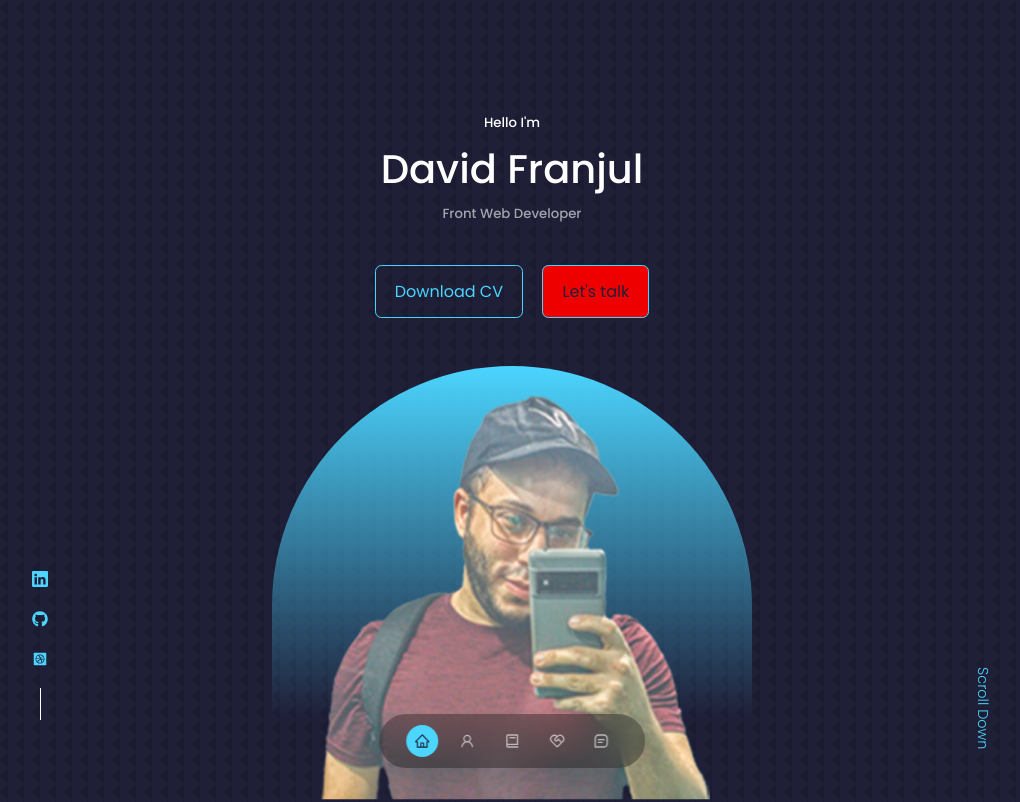
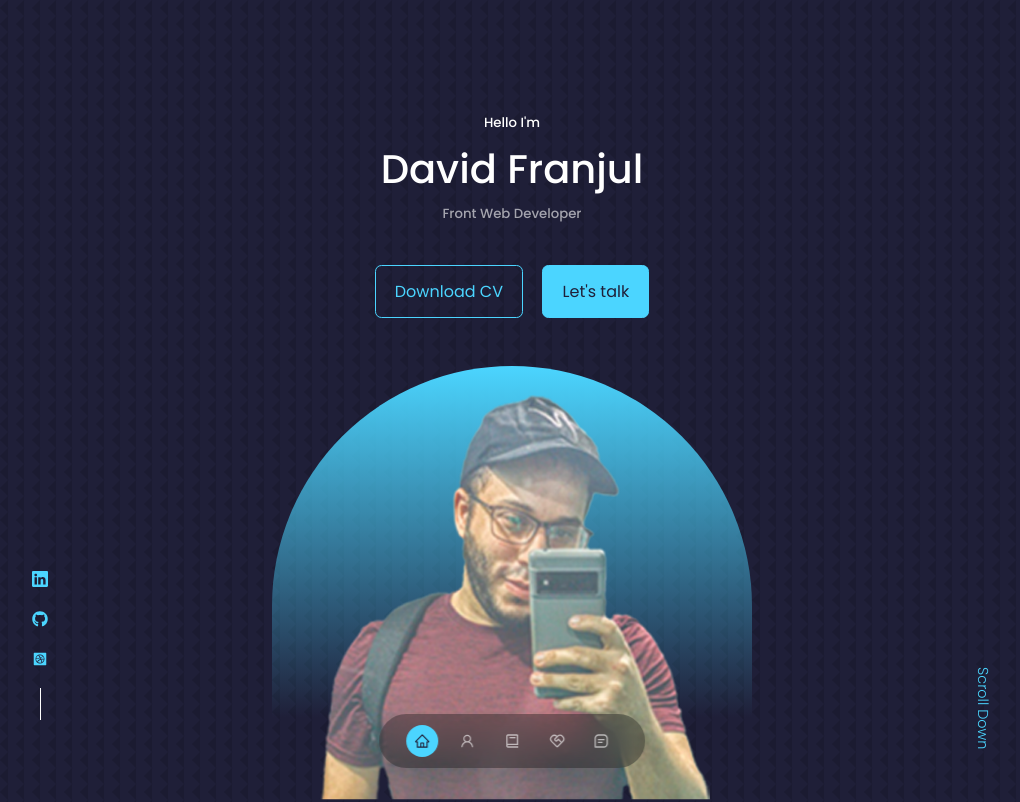
Before and after one commit to DavidFranjul/David-Franjul-PortFolio, a React (Create React App) app: page / in a window 1280 px wide. Shown: the top 802 px of the page, without its empty margins (128-1148 px from the left). Built offline with nearby package versions, Linux system fonts and the light colour scheme.

Commit message:
btn primary change var to color

```diff
--- a/src/components/Footer/Footer.jsx
+++ b/src/components/Footer/Footer.jsx
@@ -7,10 +7,10 @@ import { FiTwitter } from "react-icons/fi";
 const Footer = () => {
   return (
     <footer>
-      // eslint-disable-next-line
       <a href="#" className="footer__logo">
         David Franjul
       </a>
+
       <ul className="permalinks">
         <li>
           <a href="#">Home</a>
@@ -34,6 +34,7 @@ const Footer = () => {
           <a href="#contact">Contact</a>
         </li>
       </ul>
+
       <div className="footer__socials">
         <a href="https://facebook.com">
           <FaFacebook />
@@ -45,6 +46,7 @@ const Footer = () => {
           <FiTwitter />
         </a>
       </div>
+
       <div className="footer__copyright">
         <small>&copy; David Franjul. All rights reserved.</small>
       </div>
--- a/src/index.css
+++ b/src/index.css
@@ -100,7 +100,7 @@ a:hover{
 }
 
 .btn-primary{
-    background: var(--color-red);
+    background: #4bd5ff;
     color: var(--color-bg);
     };
 
```
